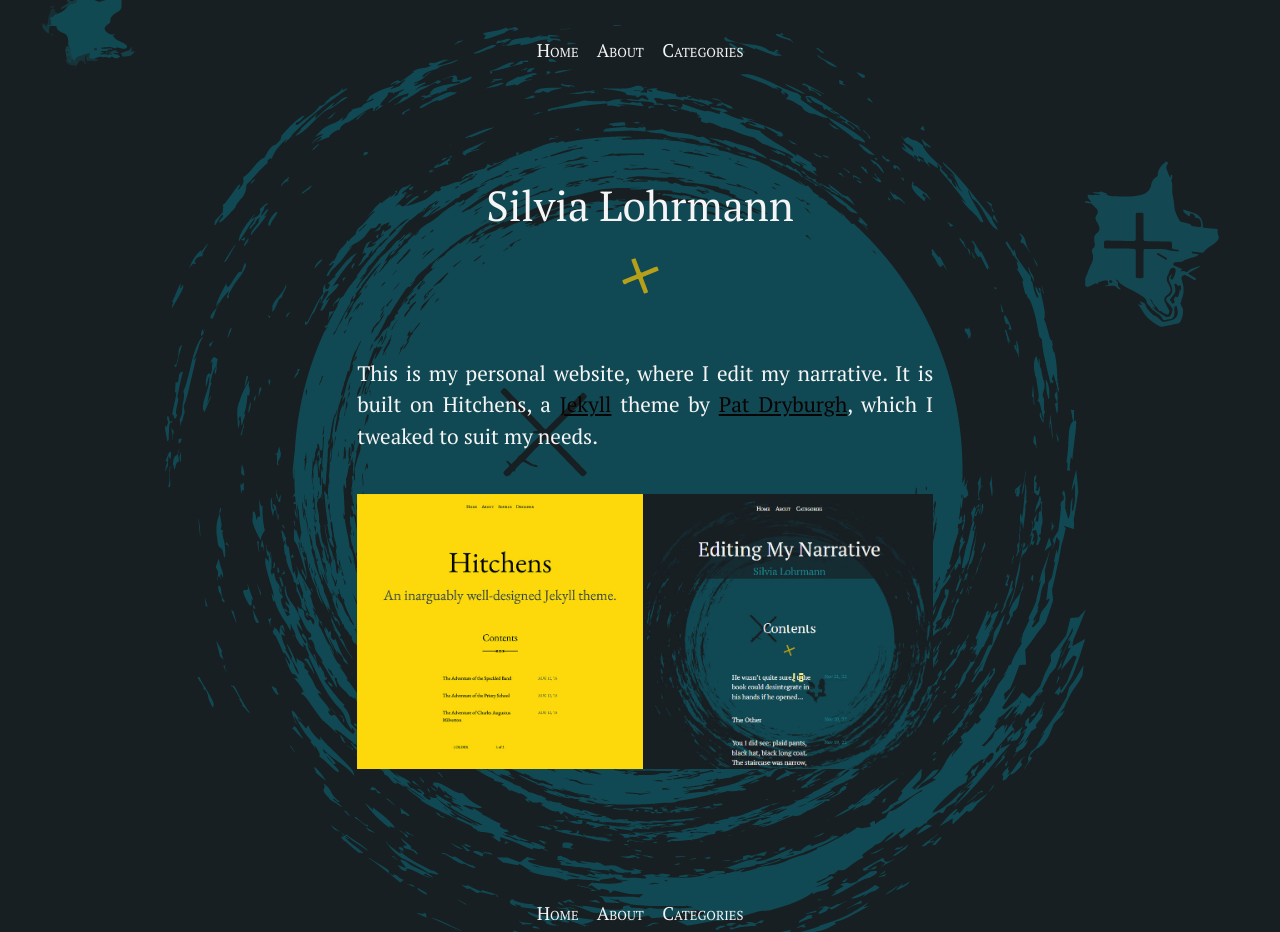
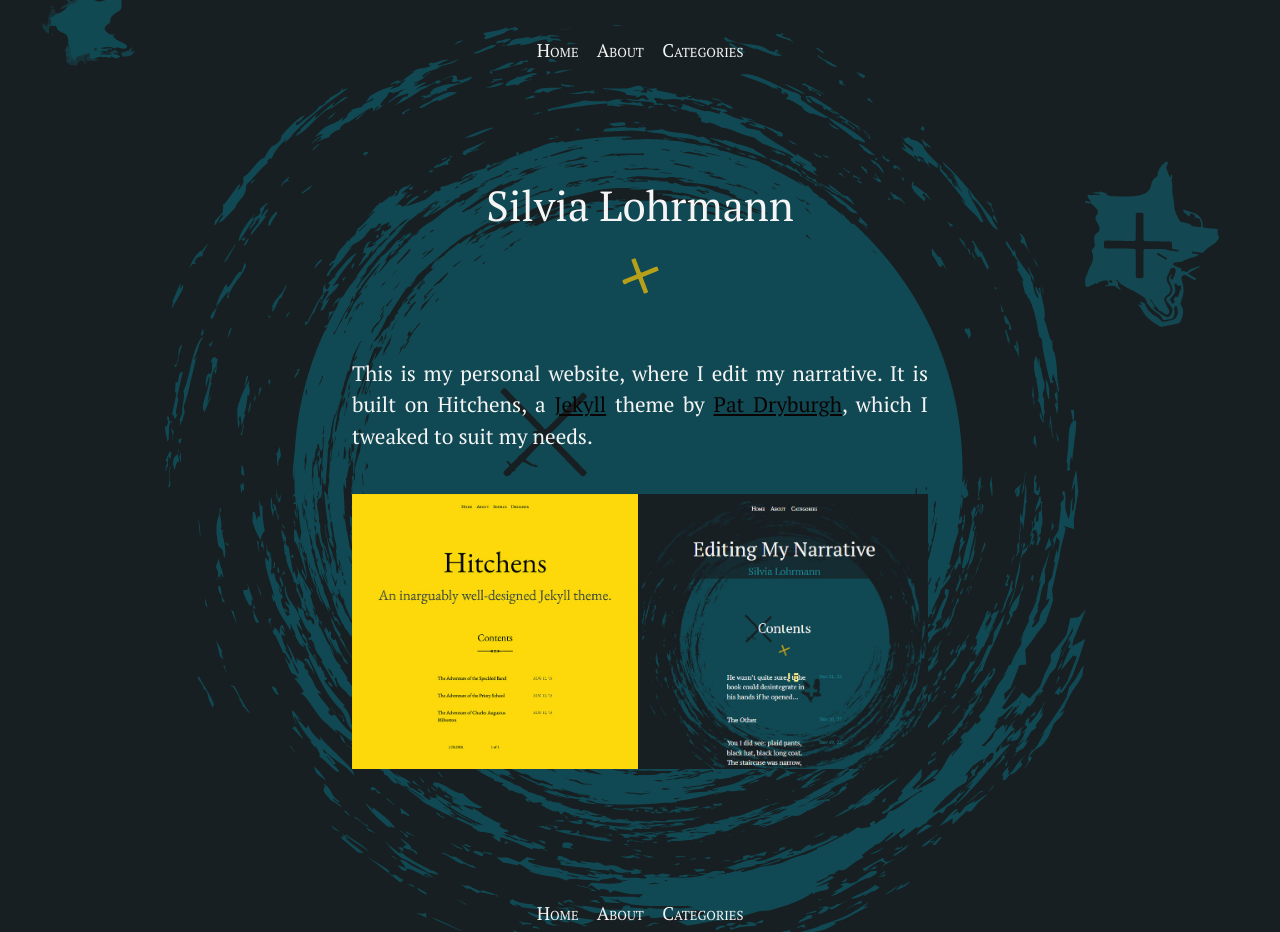
Before and after one commit to silvialohrmann/editorial, a Jekyll site: the page built from README.md, in a window 1280 px wide. Built offline with Jekyll 4.4.1, drawn with Linux system fonts in a browser that asks for light colours.

Commit message:
Update _article.scss

```diff
--- a/_sass/_article.scss
+++ b/_sass/_article.scss
@@ -10,7 +10,7 @@
   margin-left: auto;
   margin-right: auto;
   max-width: 36rem;
-  padding: 0 1em 0 1.5em;
+  padding: 0 1.2em;
 }
 
 .post > h1 {
```
